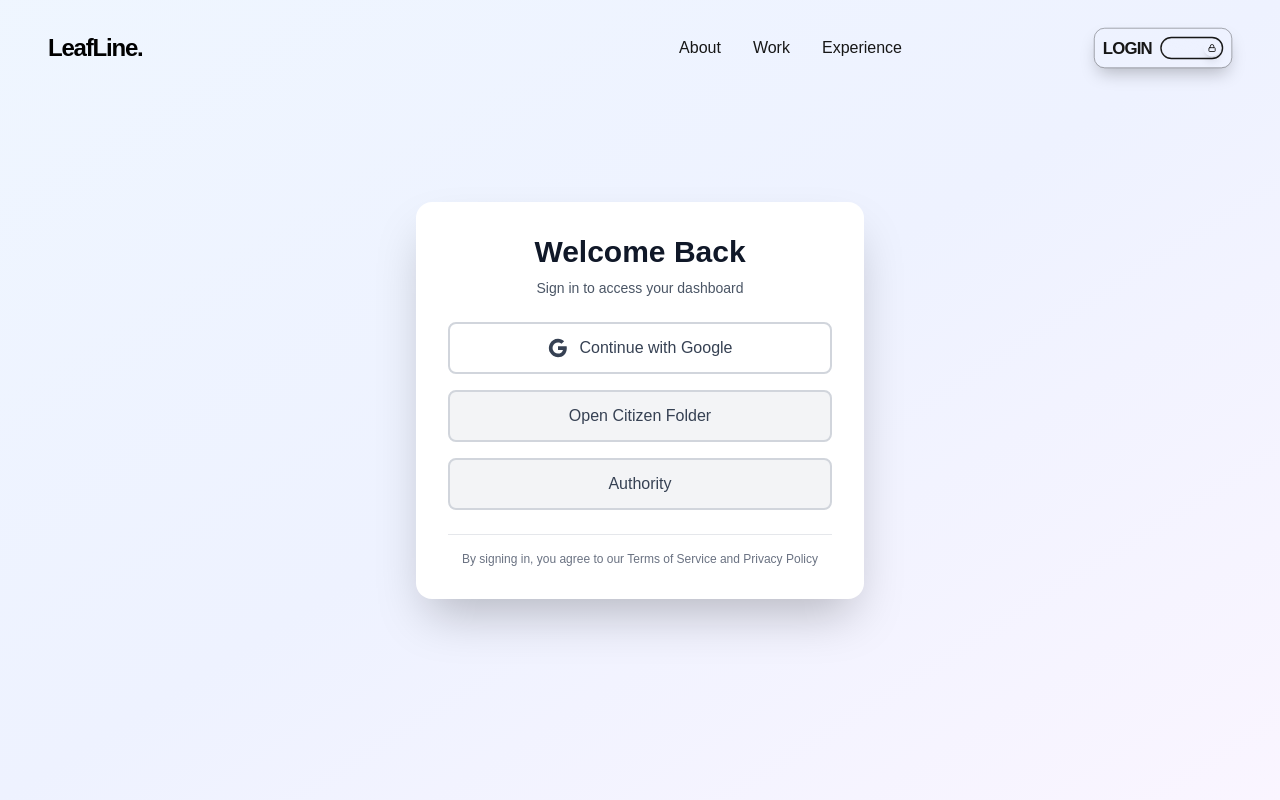
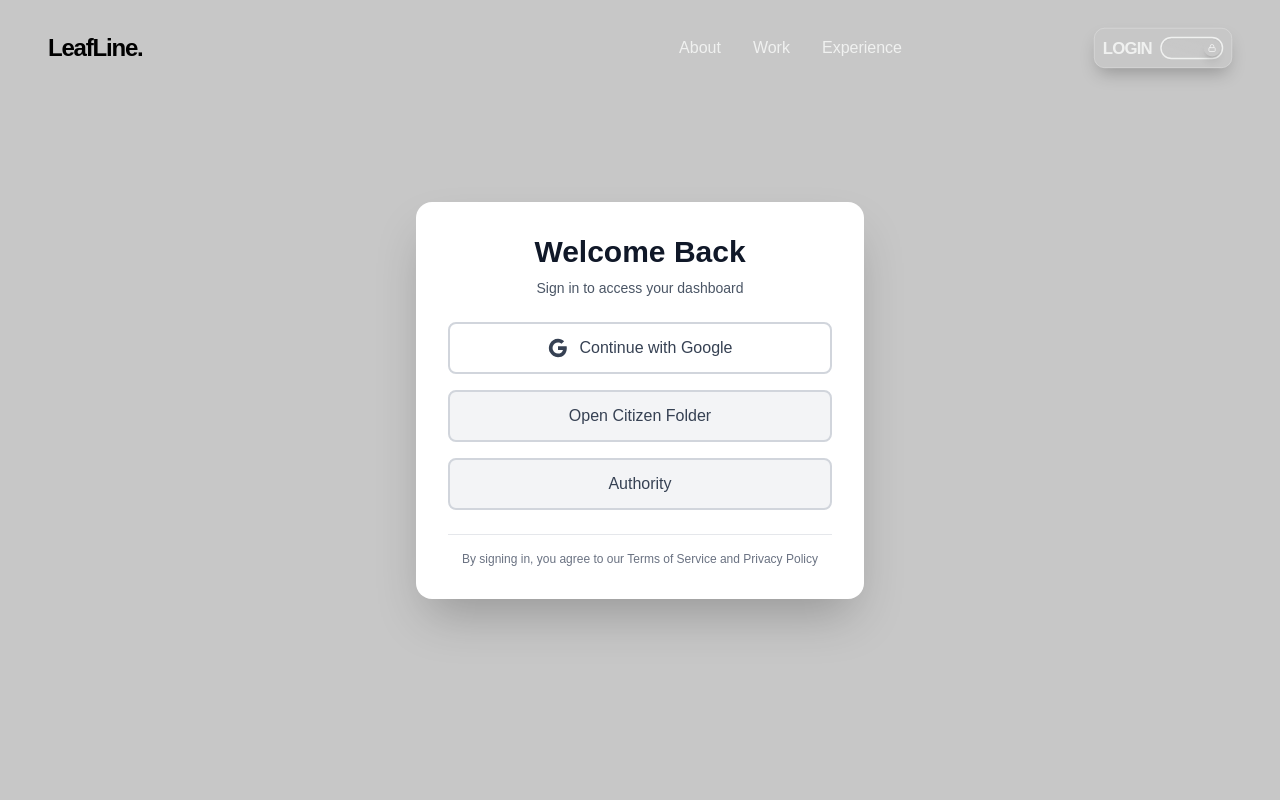
Before and after one commit to Anshikajain08/LeafLinee, a Next.js app: page /login in a window 1280 px wide. Shown: the top 800 px of the page. Built offline with nearby package versions, Linux system fonts and the light colour scheme.

Commit message:
Added interface for the header

```diff
--- a/app/login/page.tsx
+++ b/app/login/page.tsx
@@ -44,7 +44,7 @@ export default function LoginPage() {
   return (
     <>
       <Header />
-      <div className="flex items-center justify-center min-h-screen bg-gradient-to-br from-blue-50 via-indigo-50 to-purple-50">
+      <div className="flex items-center justify-center min-h-screen bg-[#c7c7c7] from-blue-50 via-indigo-50 to-purple-50">
         <div className="w-full max-w-md p-8 space-y-6 bg-white rounded-2xl shadow-2xl">
         <div className="text-center">
           <h1 className="text-3xl font-bold text-gray-900">Welcome Back</h1>
--- a/components/Header.tsx
+++ b/components/Header.tsx
@@ -8,7 +8,19 @@ import LoginToggle from './Loginbutton';
 
 gsap.registerPlugin(ScrollTrigger);
 
-export default function Header() {
+export interface HeaderProps {
+  initialLogoColor?: string;
+  initialTextColor?: string;
+  scrolledBgColor?: string;
+  scrolledAccentColor?: string;
+}
+
+export default function Header({
+  initialLogoColor = "#000000",
+  initialTextColor = "#F0F1F0",
+  scrolledBgColor = "#032221",
+  scrolledAccentColor = "#00DF81"
+}: HeaderProps) {
   const container = useRef(null);
 
   useGSAP(() => {
@@ -28,22 +40,23 @@ export default function Header() {
     });
 
     scrollTl.to(container.current, {
-      backgroundColor: "#032221", // Dark Green
+      backgroundColor: scrolledBgColor,
       height: "70px",
-      borderBottom: "1px solid #00DF81", // Caribbean Green accent
+      borderBottom: `1px solid ${scrolledAccentColor}`,
     })
     .to(".logo", {
-      color: "#00DF81", // Caribbean Green
+      color: scrolledAccentColor,
     }, "<");
-  }, { scope: container });
+  }, { scope: container, dependencies: [scrolledBgColor, scrolledAccentColor] });
 
   return (
     <header
       ref={container}
-      className="fixed top-0 w-full h-24 flex items-center justify-between px-12 z-50 text-anti-flash-white font-axiforma transition-all duration-300"
+      className="fixed top-0 w-full h-24 flex items-center justify-between px-12 z-50 font-axiforma transition-all duration-300"
+      style={{ color: initialTextColor }}
     >
-      <Link href="/" className="logo text-2xl font-bold tracking-tighter text-black">
-        LeafLine<span className="text-[#000000]">.</span>
+      <Link href="/" className="logo text-2xl font-bold tracking-tighter" style={{ color: initialLogoColor }}>
+        LeafLine.
       </Link>
 
       <nav className="flex gap-8 font-medium items-center">
```
